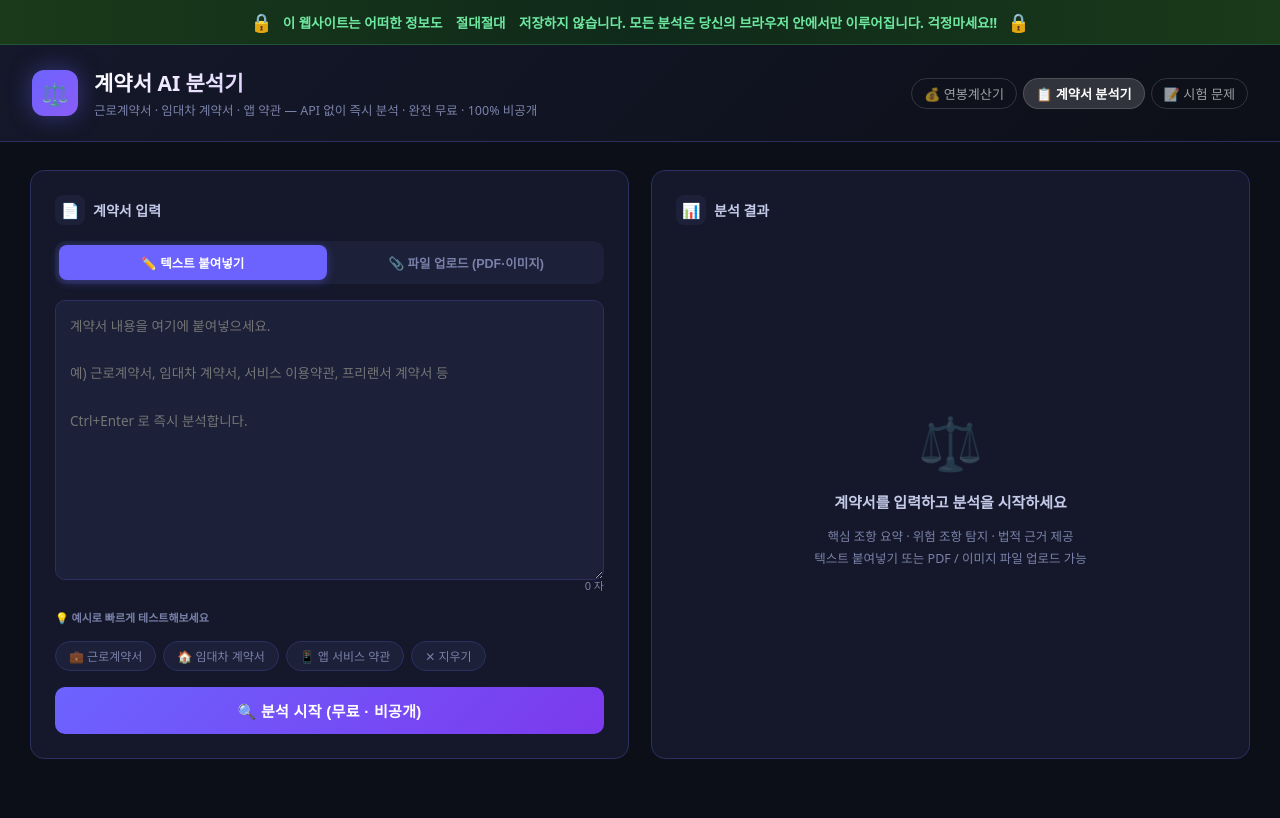
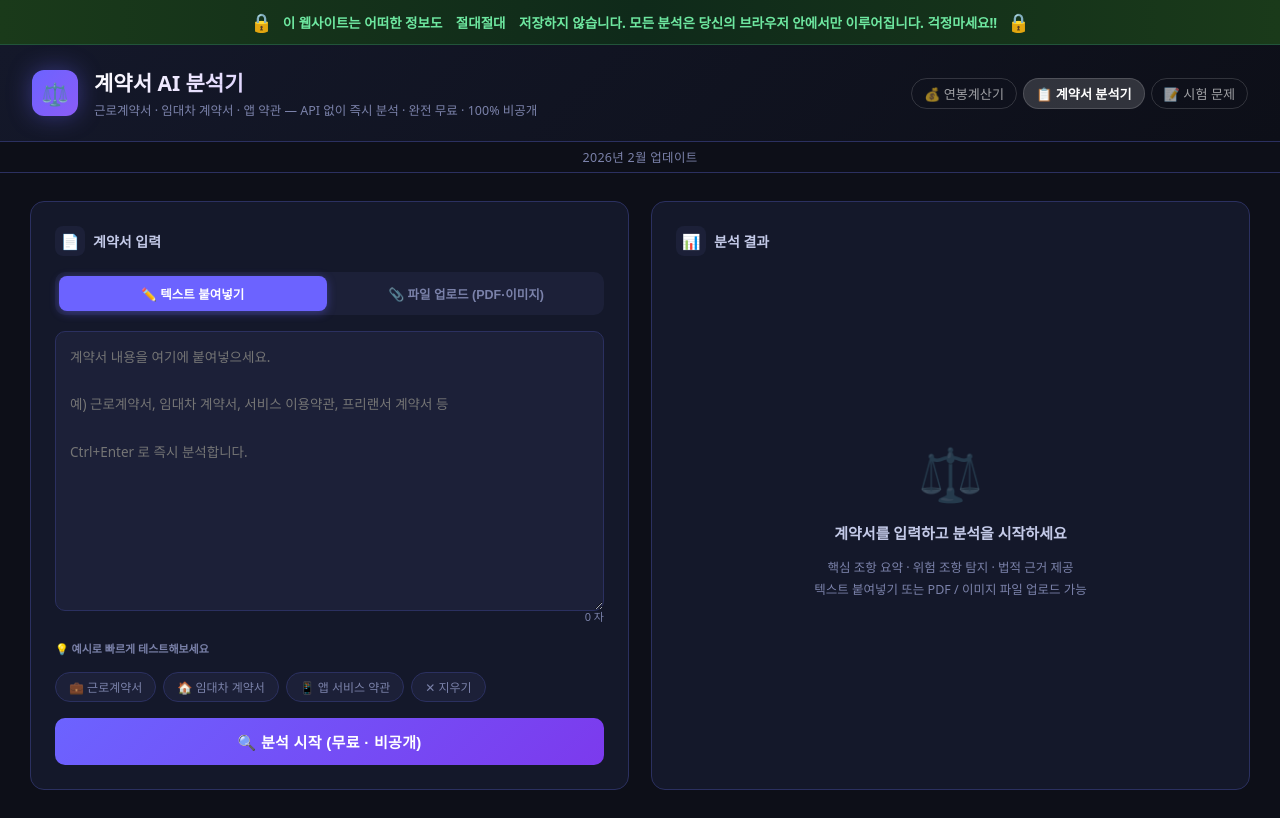
Before and after one commit to eogur616666-sketch/contract-analyzer, a plain HTML site: page index.html in a window 1280 px wide. Drawn offline with Linux system fonts and the light colour scheme.

Commit message:
Add dynamic update date bar

```diff
--- a/index.html
+++ b/index.html
@@ -128,6 +128,10 @@ textarea:focus{border-color:var(--accent)}
     <a class="header-nav-link" href="/quiz/">📝 시험 문제</a>
   </nav>
 </header>
+<div id="update-bar" style="background:#0d0f18;border-bottom:1px solid var(--border);text-align:center;padding:6px;font-size:.78rem;color:var(--muted);letter-spacing:.3px"></div>
+<script>
+(function(){var d=new Date();document.getElementById('update-bar').textContent=d.getFullYear()+'년 '+(d.getMonth()+1)+'월 업데이트';})();
+</script>
 
 <div class="wrap">
 
```
